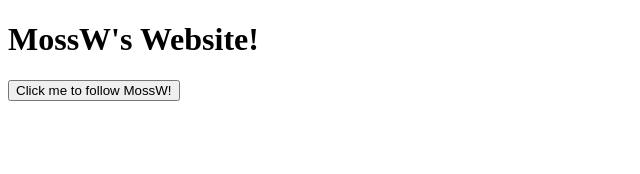
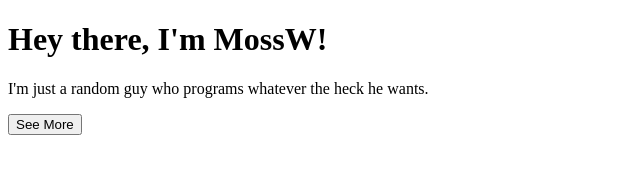
Before and after one commit to MossW268/mossw.github.io, a plain HTML site: page index.html in a window 1280 px wide. Shown: the whole page, without its empty margins (0-640 px from the left). Drawn offline with Linux system fonts and the light colour scheme.

Commit message:
Front Page!

```diff
--- a/index.html
+++ b/index.html
@@ -1,10 +1,16 @@
 <!DOCTYPE html>
 <html>
 <head>
-<title>MossW's Website</title>
+<title>Welcome to my website!</title>
 </head>
 <body>
-<h1>MossW's Website!</h1>
-<button onclick="$.ajax({type: "PUT",url: "https://scratch.mit.edu/site-api/users/followers/MossW/add/",data: {usernames: Scratch.INIT_DATA.LOGGED_IN_USER.model.username}})">Click me to follow MossW!</button>
+<script src="seperate.js"></script>
+<div class="big-image" id="imageToSeperate">
+<div class="big-text">
+<h1>Hey there, I'm MossW!</h1>
+<p>I'm just a random guy who programs whatever the heck he wants.</p>
+<button onclick="split()">See More</button>
+</div>
+</div>
 </body>
 </html>
```
